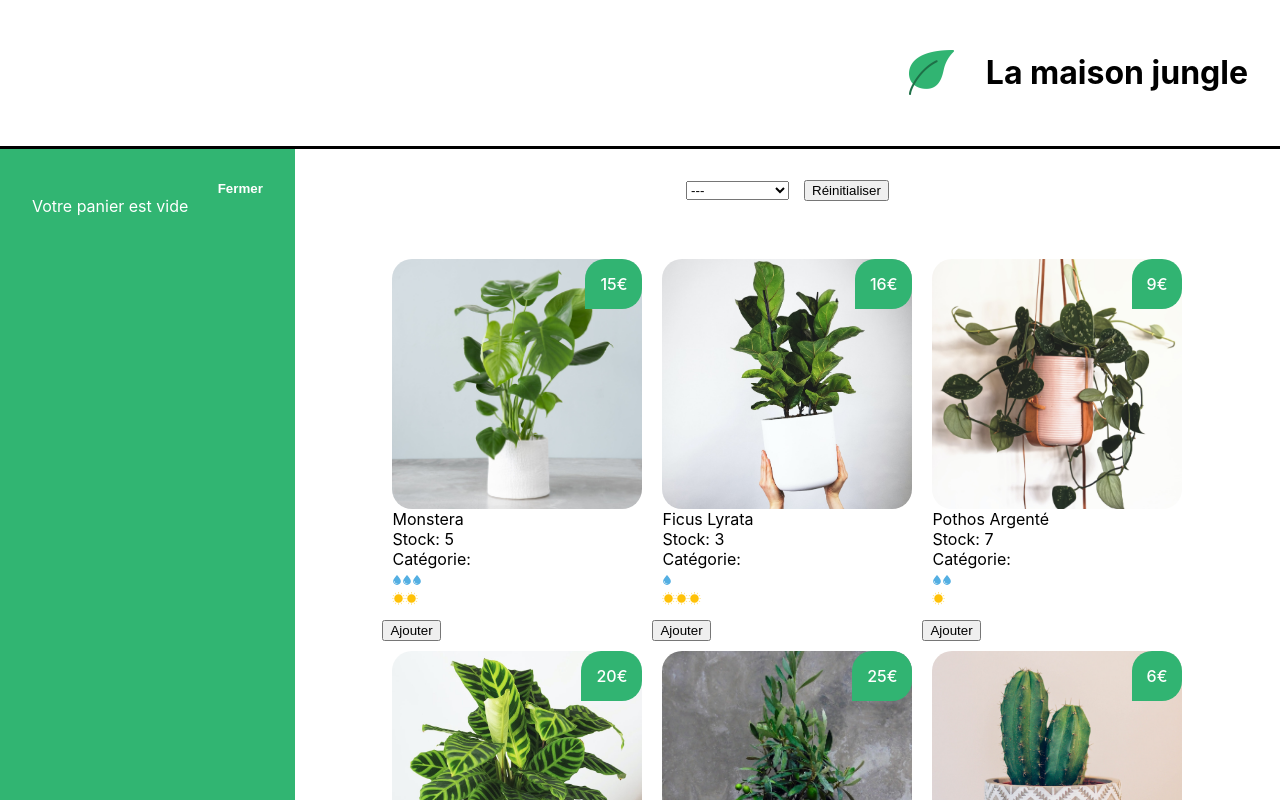
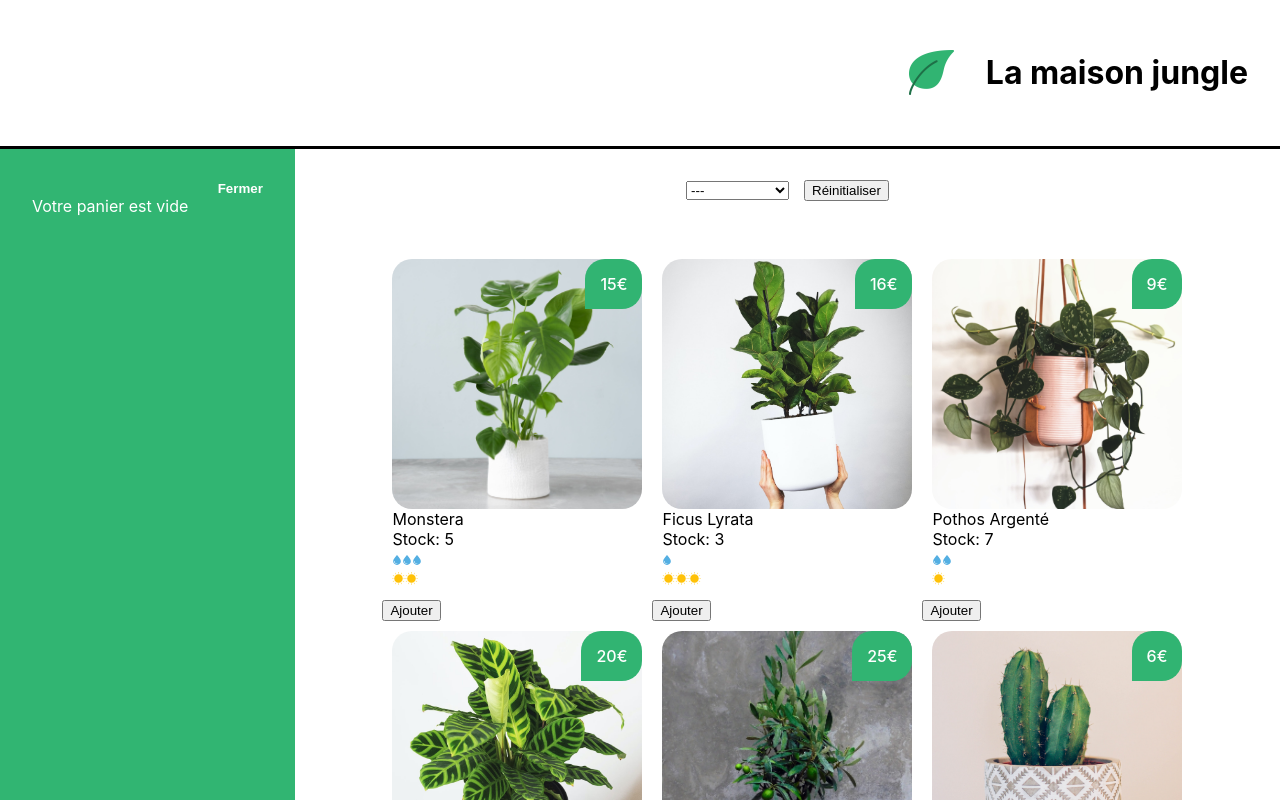
Before and after one commit to Manzana1/UrbanRoots, a React (Vite) app: page / in a window 1280 px wide. Shown: the top 800 px of the page. Built offline with nearby package versions, Linux system fonts and the light colour scheme.

Commit message:
ajout stock - incomplet compteur

```diff
--- a/src/components/App.jsx
+++ b/src/components/App.jsx
@@ -5,11 +5,15 @@ import Cart from './Cart'
 import Footer from './Footer'
 import ShoppingList from './ShoppingList'
 import '../styles/Layout.css'
+import StockManager from './StockManager'
+import { plantList } from '../datas/plantList'
 
 function App() {
 	const savedCart = localStorage.getItem('cart')
 	console.log(savedCart)
 	const [cart, updateCart] = useState(savedCart ? JSON.parse(savedCart) : [])
+	const [plants, updatePlants] = useState(plantList)
+
 	console.log('JSON.parse(savedCart)')
 
 
@@ -18,18 +22,21 @@ function App() {
 		localStorage.setItem('cart', JSON.stringify(cart))
 	}, [cart])
 
-
-
 	return (
 		<div>
 			<Banner>
 				<img src={logo} alt='logo-la-maison-jungle' className='lmj-logo' />
 				<h1 className='lmj-title'>La maison jungle</h1>
 			</Banner>
+
 			<div className='lmj-layout-inner'>
+
 				<Cart cart={cart} updateCart={updateCart} />
-				<ShoppingList cart={cart} updateCart={updateCart} />
+				<ShoppingList plants={plants} cart={cart} updateCart={updateCart} updatePlants={updatePlants} />
+
 			</div>
+
+
 			<Footer />
 		</div>
 	)
--- a/src/components/Cart.jsx
+++ b/src/components/Cart.jsx
@@ -1,5 +1,6 @@
 import { useState, useEffect } from 'react'
 import CartItem from './CartItem'
+import StockManager from './StockManager'
 
 
 // import { plantList } from '../datas/plantList'
@@ -20,7 +21,7 @@ function Cart({ cart, updateCart }) {
 					return null;
 				}
 
-				//si la quantité est plus que 1, décrémenter la quatité
+				//si la quantité est plus que 1, décrémenter la quantité
 				return { ...item, amount: item.amount - 1 }
 			});
 
@@ -31,6 +32,7 @@ function Cart({ cart, updateCart }) {
 	//ouvre et ferme la panier
 	const [isOpen, setIsOpen] = useState(true)
 
+	//calcule le total du panier
 	const total = cart.reduce(
 		(acc, plantType) => acc + plantType.price * plantType.amount, 0
 	)
--- a/src/components/PlantItem.jsx
+++ b/src/components/PlantItem.jsx
@@ -8,12 +8,17 @@ function handleClick(plantName) {
 
 
 
-function PlantItem({ cover, name, water, light, price, stock, category }) {
+function PlantItem({ cover, name, water, light, price, stock }) {
 
 	// hidden et setHidden c'est pour le hover
 	const [hidden, setHidden] = useState(true)
+
+
+
 	return (
+
 		<li className='lmj-plant-item' onClick={() => handleClick(name)}>
+
 			{hidden ? null : name}
 			<span className='lmj-plant-item-price'>{price}€</span>
 			<img className='lmj-plant-item-cover' src={cover} alt={`${name} cover`}
@@ -21,17 +26,19 @@ function PlantItem({ cover, name, water, light, price, stock, category }) {
 				onMouseEnter={() => setHidden(false)}
 				onMouseLeave={() => setHidden(true)} />
 
-			{name}
 
 			{/* en ajoutant la plante, le stock descend, et affiche qut de stock */}
+			<span>{name}</span>
 			<span>stock: {stock}</span>
-			<span>catégorie: {category}</span>
 			<div>
 				<CareScale careType='water' scaleValue={water} />
 				<CareScale careType='light' scaleValue={light} />
 			</div>
+
 		</li>
+
 	)
 }
 
+
 export default PlantItem
--- a/src/components/ShoppingList.jsx
+++ b/src/components/ShoppingList.jsx
@@ -1,50 +1,74 @@
 import { useState } from 'react'
-import { plantList } from '../datas/plantList'
 import PlantItem from './PlantItem'
 import Categories from './Categories'
 import '../styles/ShoppingList.css'
+import StockManager from './StockManager'
+import { plantList } from '../datas/plantList'
 // import PortalPlantItem from '../components/PortalPlantItem'
 
-function ShoppingList({ cart, updateCart }) {
+//
+
+
+function ShoppingList({ cart, updateCart, plants, updatePlants }) {
     const [activeCategory, setActiveCategory] = useState('')
 
-    const categories = plantList.reduce(
+
+    const categories = plants.reduce(
         (acc, elem) =>
             acc.includes(elem.category) ? acc : acc.concat(elem.category),
         []
     )
     // verifier amount pour supprimer - alerte
     function addToCart(name, price, id) {
-        const currentPlantAdded = cart.find((plant) => plant.name === name)
-        if (currentPlantAdded) {
+
+        const plantAlreadyInCart = cart.find((itemInCart) => itemInCart.name === name)
+        if (plantAlreadyInCart) {
+
+            //ajuste la quantité au stock
+
+
+
+
             const cartFilteredCurrentPlant = cart.filter(
-                (plant) => plant.name !== name
+                (itemInCart) => itemInCart.name !== name
             )
 
             updateCart([
                 ...cartFilteredCurrentPlant,
-                { name, price, id, amount: currentPlantAdded.amount + 1 }
+                { name, price, id, amount: plantAlreadyInCart.amount + 1 }
             ])
         } else {
             updateCart([...cart, { name, price, id, amount: 1 }])
         }
-        // if (currentPlantAdded) {
-        //     const cartFilteredCurrentPlant = cart.filter(
-        //         (plant) => plant.name !== name
-        //     )
-        //     updateCart([
-        //         ...cartFilteredCurrentPlant,
-        //         { name, price, id, amount: currentPlantAdded.amount + 1 }
-        //     ])
-        // } else {
-        //     updateCart([...cart, { name, price, id, amount: 1 }])
-        // }
+
+        const plantsUpdated = plants.map((plant) => {
+
+            if (plant.id === id && plant.stock > 0) {
+
+                const newPlant = {
+                    cover: plant.cover,
+                    name: plant.name,
+                    water: plant.water,
+                    light: plant.light,
+                    price: plant.price,
+                    stock: plant.stock - 1
+                }
+                return newPlant;
+
+            }
 
 
 
+            return plant;
+        });
+
+        updatePlants(plantsUpdated)
 
     }
 
+
+
+    // restock lors du refresh
 
     return (
         <div className='lmj-shopping-list'>
@@ -55,19 +79,21 @@ function ShoppingList({ cart, updateCart }) {
             />
 
             <ul className='lmj-plant-list'>
-                {plantList.map(({ id, cover, name, water, light, price, stock, category }) =>
-                    !activeCategory || activeCategory === category ? (
-                        <div key={id}>
+                {plants.map((plant) =>
+                    !activeCategory || activeCategory === plant.category ? (
+                        <div key={plant.id}>
                             <PlantItem
-                                cover={cover}
-                                name={name}
-                                water={water}
-                                light={light}
-                                price={price}
-                                stock={stock}
+                                cover={plant.cover}
+                                name={plant.name}
+                                water={plant.water}
+                                light={plant.light}
+                                price={plant.price}
+                                stock={plant.stock}
 
                             />
-                            <button onClick={() => addToCart(name, price, id)}>Ajouter</button>
+
+
+                            <button onClick={() => addToCart(plant.name, plant.price, plant.id)}>Ajouter</button>
                         </div>
                     ) : null
                 )}
--- a/src/components/StockManager.jsx
+++ b/src/components/StockManager.jsx
@@ -3,10 +3,43 @@ import { plantList } from "../datas/plantList"
 
 //si l'ajoute est plus grand que le stock de la plante, ca s'arrete.
 
+function StockManager({ children }) {
+    const [stock, setStock] = useState(plantList)
+    const [cart, setCart] = useState([])
 
-function StockManager({ children }) {
-const [stock, setStock] = useState(plantList)
+    function addStockToCart(plant) {
+        const inCart = cart.find((item) => item.id === plant.id);
+        if (plant.stock > 0) {
+            setStock(stock.map((item) =>
+                item.id === plant.id ? { ...item, stock: item.stock - 1 } : item
+            ));
+            if (inCart) {
+                setCart(cart.map((item) =>
+                    item.id === plant.id ? { ...item, quantity: item.quantity + 1 } : item
+                ));
+            } else {
+                setCart([...cart, { ...plant, quantity: 1 }]);
+            }
+        }
+    }
+    function removeStockFromCart(plant) {
+        const inCart = cart.find((item) => item.id === plant.id);
 
-}
+        if (inCart && inCart.quantity > 0) {
+            setStock(stock.map((item) =>
+                item.id === plant.id ? { ...item, stock: item.stock + 1 } : item
+            ));
+            if (inCart.quantity === 1) {
+                setCart(cart.filter((item) => item.id !== plant.id));
+            } else {
+                setCart(cart.map((item) =>
+                    item.id === skate.id ? { ...item, quantity: item.quantity - 1 } : item
+                ));
+            }
+        }
+    };
+    return children({ stock, cart, addToCart: addStockToCart, removeFromCart: removeStockFromCart });
+};
+
 
 export default StockManager
--- a/src/datas/plantList.jsx
+++ b/src/datas/plantList.jsx
@@ -38,7 +38,6 @@ export const plantList = [
 		light: 1,
 		water: 2,
 		cover: pothos,
-
 		price: 9,
 		stock: 7
 	},
@@ -49,7 +48,6 @@ export const plantList = [
 		light: 2,
 		water: 3,
 		cover: calathea,
-
 		price: 20,
 		stock: 10
 	},
```
Also changed, not shown: 2 other files (tests, documents, lock files or other folders).
